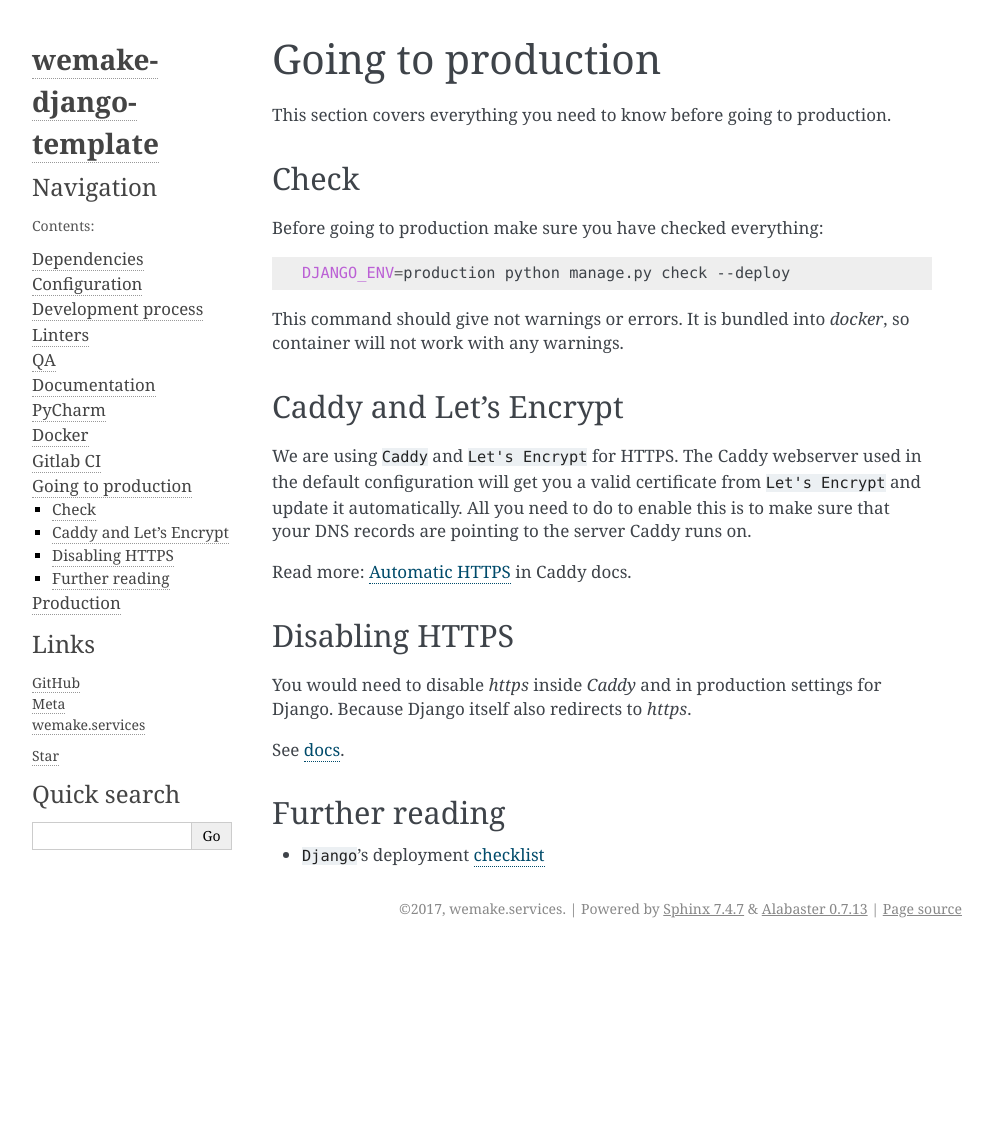
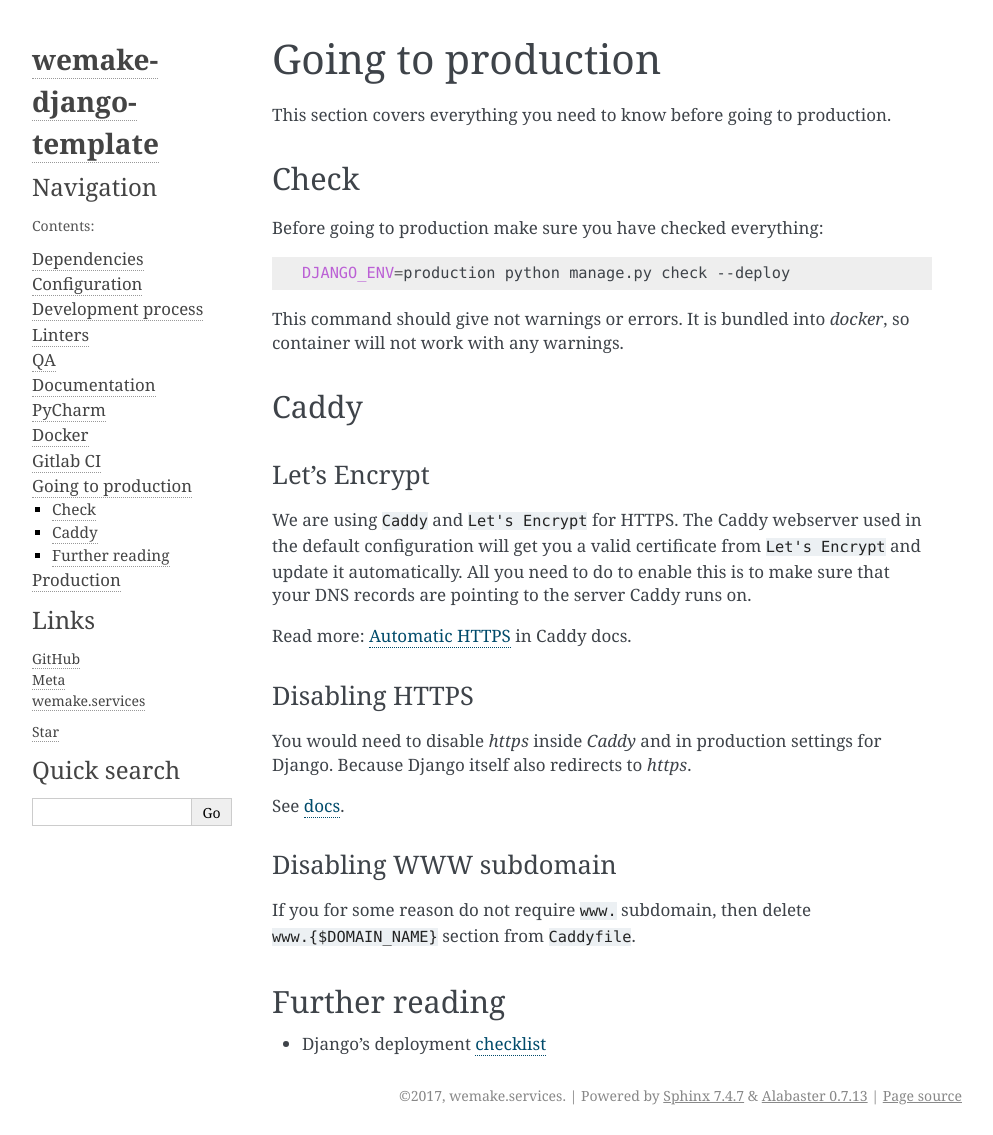
Before and after one commit to wemake-services/wemake-django-template, a Sphinx documentation site: the page built from {{cookiecutter.project_name}}/docs/_pages/template/going-to-production.rst, in a window 1280 px wide. Shown: the whole page, without its empty margins (148-1141 px from the left). Built offline with Sphinx 7.4.7, drawn with Linux system fonts in a browser that asks for light colours; pages that are not in the unit, such as notebooks, are missing from menus; before the commit the page ends 948 px from its top, so only the background shows below that.

Commit message:
Adds new docs
Changes:
1. Adds more info about `https`, closes #59
2. Adds info about `www`, closes #49
3. Adds info about updating existing service, closes #54

```diff
--- a/{{cookiecutter.project_name}}/docs/_pages/template/gitlab-ci.rst
+++ b/{{cookiecutter.project_name}}/docs/_pages/template/gitlab-ci.rst
@@ -10,6 +10,12 @@ Configuration
 -------------
 
 All configuration is done inside ``.gitlab-ci.yml``.
+
+
+Secret variables
+----------------
+
+If some real secret variables are required, then you can use `gitlab secrets <https://docs.gitlab.com/ee/ci/variables/#secret-variables>`_.
 
 
 Slack webhooks
--- a/{{cookiecutter.project_name}}/docs/_pages/template/going-to-production.rst
+++ b/{{cookiecutter.project_name}}/docs/_pages/template/going-to-production.rst
@@ -18,26 +18,31 @@ Before going to production make sure you have checked everything:
 This command should give not warnings or errors. It is bundled into `docker`, so container will not work with any warnings.
 
 
-Caddy and Let's Encrypt
------------------------
+Caddy
+-----
+
+Let's Encrypt
+~~~~~~~~~~~~~
 
 We are using ``Caddy`` and ``Let's Encrypt`` for HTTPS.
 The Caddy webserver used in the default configuration will get you a valid certificate from ``Let's Encrypt`` and update it automatically. All you need to do to enable this is to make sure that your DNS records are pointing to the server Caddy runs on.
 
 Read more: `Automatic HTTPS <https://caddyserver.com/docs/automatic-https>`_ in Caddy docs.
 
-
 Disabling HTTPS
----------------
+~~~~~~~~~~~~~~~
 
 You would need to disable `https` inside `Caddy` and in production settings for Django. Because Django itself also redirects to `https`.
 
 See `docs <https://docs.djangoproject.com/en/1.11/ref/settings/#secure-ssl-redirect>`_.
 
+Disabling WWW subdomain
+~~~~~~~~~~~~~~~~~~~~~~~
+
+If you for some reason do not require ``www.`` subdomain, then delete ``www.{$DOMAIN_NAME}`` section from ``Caddyfile``.
+
 
 Further reading
 ---------------
 
-- ``Django``'s deployment checklist_
-
-.. _checklist: https://docs.djangoproject.com/en/dev/howto/deployment/checklist/#deployment-checklist
+- Django's deployment `checklist <https://docs.djangoproject.com/en/dev/howto/deployment/checklist/#deployment-checklist>`_
```
Also changed, not shown: {{cookiecutter.project_name}}/docs/_pages/template/production.rst (+9 -0 lines).
